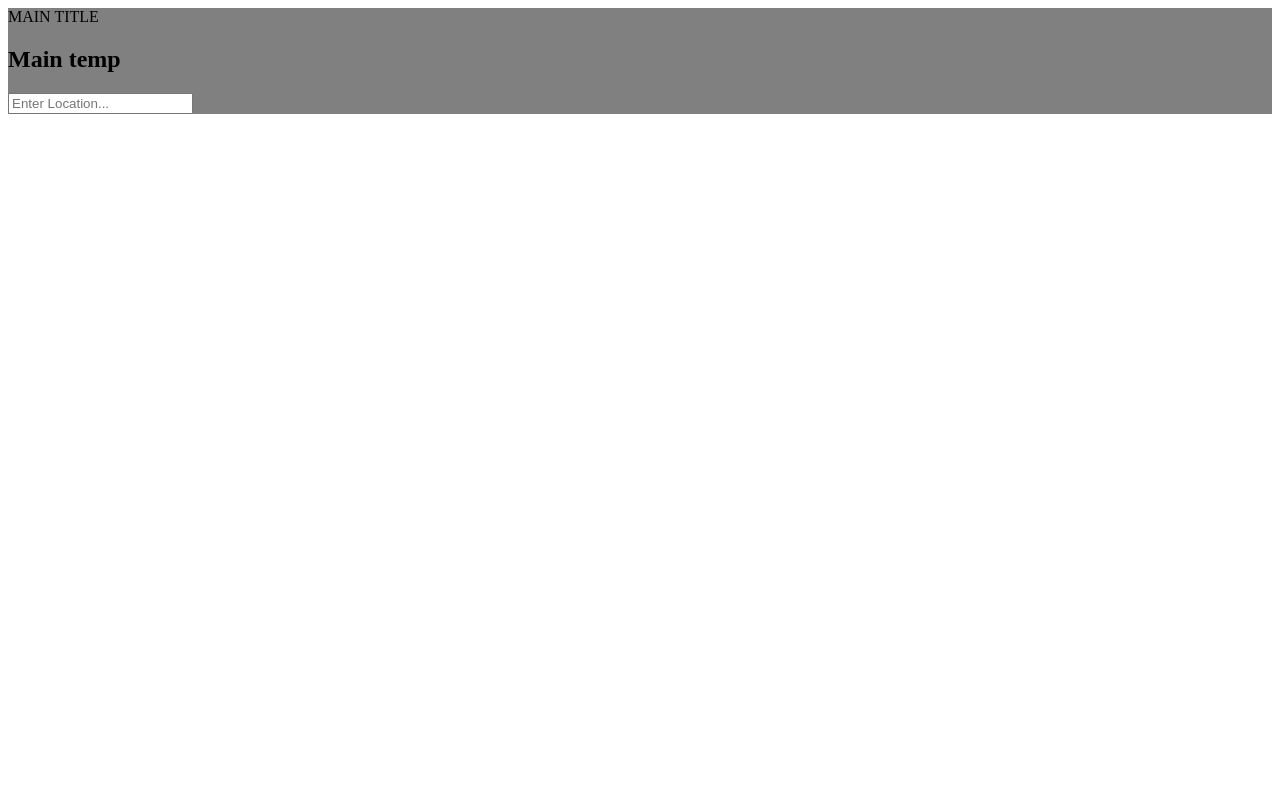
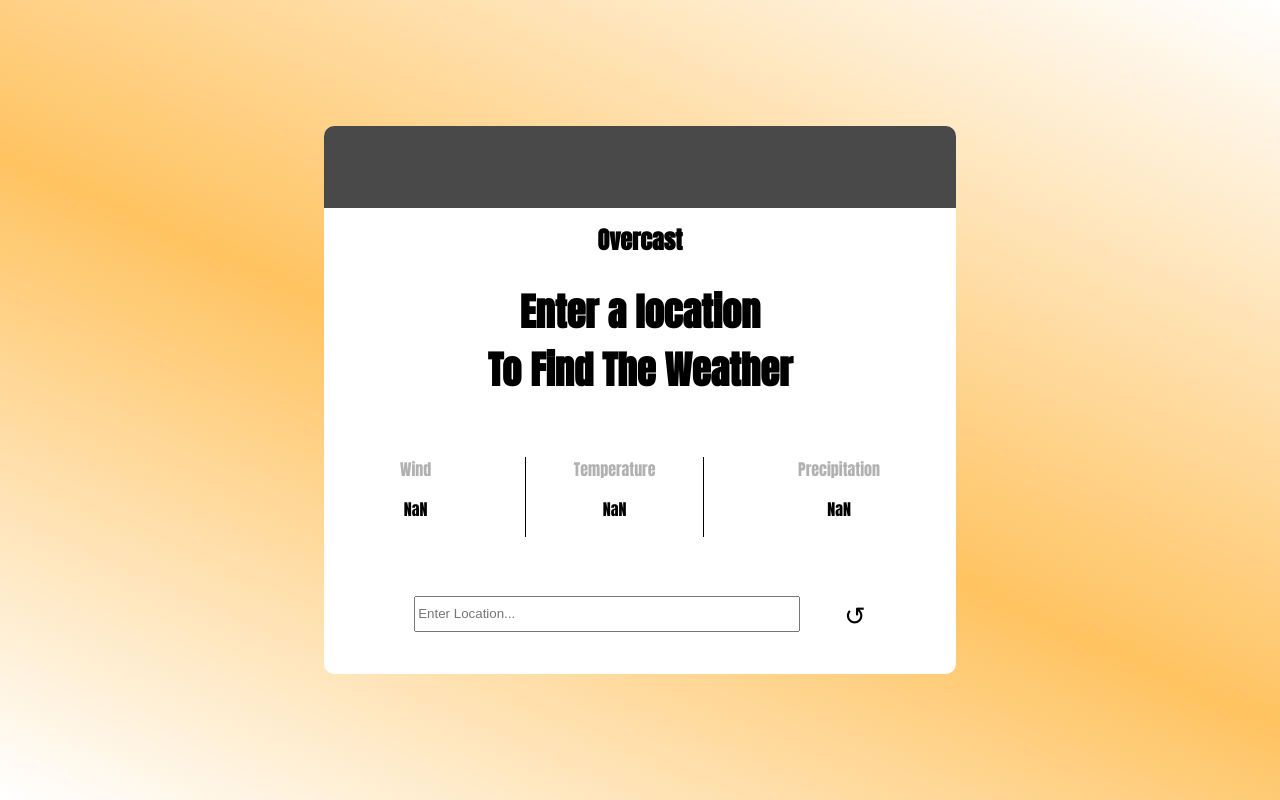
Before and after one commit to OktayRasimov/weather-app-node, a plain HTML site: page client/index.html in a window 1280 px wide. Drawn offline with Linux system fonts and the light colour scheme; some packages are replaced by stand-ins of ours.

Commit message:
made some fixes and added styling

```diff
--- a/client/index.html
+++ b/client/index.html
@@ -4,6 +4,12 @@
     <meta charset="UTF-8" />
     <meta name="viewport" content="width=device-width, initial-scale=1.0" />
     <link href="styles.css" rel="stylesheet" />
+    <link rel="preconnect" href="https://fonts.googleapis.com" />
+    <link rel="preconnect" href="https://fonts.gstatic.com" crossorigin />
+    <link
+      href="https://fonts.googleapis.com/css2?family=Anton&display=swap"
+      rel="stylesheet"
+    />
     <script
       defer
       src="https://maps.googleapis.com/maps/api/js?key=AIzaSyCs3xeJBMUOwvlqkfL1J1DxwJYeUMoDkdw&libraries=places"
@@ -13,14 +19,37 @@
   </head>
   <body>
     <div class="weather-container">
-      <header>MAIN TITLE</header>
-      <h2 data-main-temp>Main temp</h2>
+      <main class="container-main__content">
+        <header>
+          <h2>Overcast</h2>
+          <h1 class="city-name" data-city-name>
+            Enter a location<br />To Find The Weather
+          </h1>
+        </header>
+        <ul class="container-ul">
+          <li>
+            <header class="test">Wind</header>
+            <p data-wind-speed>NaN</p>
+          </li>
+          <li>
+            <header class="test">Temperature</header>
+            <p data-temp>NaN</p>
+          </li>
+          <li>
+            <header class="test">Precipitation</header>
+            <p data-humidity>NaN</p>
+          </li>
+        </ul>
+        <aside class="search-container">
           <input
             type="text"
             class="city-search"
             data-city-search
             placeholder="Enter Location..."
           />
+          <p data-delete-search class="delete-query">&olarr;</p>
+        </aside>
+      </main>
     </div>
   </body>
 </html>
--- a/client/script.js
+++ b/client/script.js
@@ -1,7 +1,12 @@
 const searchElement = document.querySelector("[data-city-search]");
+
+let cityName = document.querySelector("[data-city-name]");
+let windSpeed = document.querySelector("[data-wind-speed]");
+let tempMain = document.querySelector("[data-temp]");
+let humidityPerc = document.querySelector("[data-humidity]");
+let deleteQuery = document.querySelector("[data-delete-search]");
+
 const searchBox = new google.maps.places.SearchBox(searchElement);
-
-let mainTemp = document.querySelector("[data-main-temp]");
 
 searchBox.addListener("places_changed", () => {
   const place = searchBox.getPlaces()[0];
@@ -34,7 +39,17 @@ function kelvinToCelsiusConverter(temp) {
 function setWeatherData(data) {
   console.log(data);
   const place = data.name;
-  mainTemp.textContent = place;
+  cityName.textContent = place;
+  windSpeed.textContent = `${data.wind.speed} km/h`;
+  tempMain.textContent = `${kelvinToCelsiusConverter(data.main.temp).toFixed(
+    2
+  )} °C`;
+  console.log(kelvinToCelsiusConverter(data.main.temp));
+  humidityPerc.textContent = `${data.main.humidity} %`;
 }
 
+deleteQuery.addEventListener("click", () => {
+  searchElement.value = "";
+});
+
 // https://api.openweathermap.org/data/3.0/onecall?lat={lat}&lon={lon}&exclude={part}&appid={API key}
--- a/client/styles.css
+++ b/client/styles.css
@@ -1,3 +1,100 @@
+body {
+  padding: 0;
+  margin: 0;
+  box-sizing: border-box;
+  display: flex;
+  justify-content: center;
+  align-items: center;
+  min-height: 100vh;
+  width: 100%;
+  overflow: hidden;
+  background: rgb(255, 255, 255);
+  background: linear-gradient(
+    204deg,
+    rgba(255, 255, 255, 1) 0%,
+    rgba(255, 195, 97, 0.9976365546218487) 53%,
+    rgba(255, 255, 255, 1) 100%
+  );
+  font-family: "Anton", sans-serif;
+}
+.weather-container::before {
+  content: "";
+  position: absolute;
+  width: 100%;
+  background-color: rgb(73, 73, 73);
+  height: 15%;
+  top: 0;
+  left: 0;
+}
 .weather-container {
-  background-color: grey;
+  position: relative;
+  background-color: #fff;
+  height: fit-content;
+  width: 600px;
+  min-height: 300px;
+  border-radius: 10px;
+  padding: 1rem;
+  overflow: hidden;
 }
+
+.container-main__content {
+  margin-top: 10%;
+  display: flex;
+  justify-content: center;
+  align-items: center;
+  flex-direction: column;
+}
+.container-ul {
+  display: flex;
+  justify-content: space-between;
+  align-items: center;
+
+  padding: 1rem 2rem;
+  width: 80%;
+}
+.container-ul li:nth-child(2) {
+  border-left: 1px solid black;
+  border-right: 1px solid black;
+  padding: 0 3rem;
+}
+.container-ul li {
+  list-style: none;
+}
+.container-ul li header {
+  color: rgba(128, 128, 128, 0.61);
+}
+
+.container-ul li p {
+  text-align: center;
+}
+
+.container-main__content {
+  display: flex;
+  justify-content: center;
+  align-items: center;
+  flex-direction: column;
+}
+
+.container-main__content header {
+  text-align: center;
+}
+.city-name {
+  text-align: center;
+  font-size: 2.4rem;
+}
+
+.city-search {
+  width: 70%;
+  height: 30px;
+}
+.search-container {
+  display: flex;
+  justify-content: space-evenly;
+  align-items: center;
+  width: 90%;
+}
+.delete-query {
+  cursor: pointer;
+  text-align: center;
+  font-size: 1.6rem;
+}
```
Lines whose indentation alone changed are shown as unchanged.
